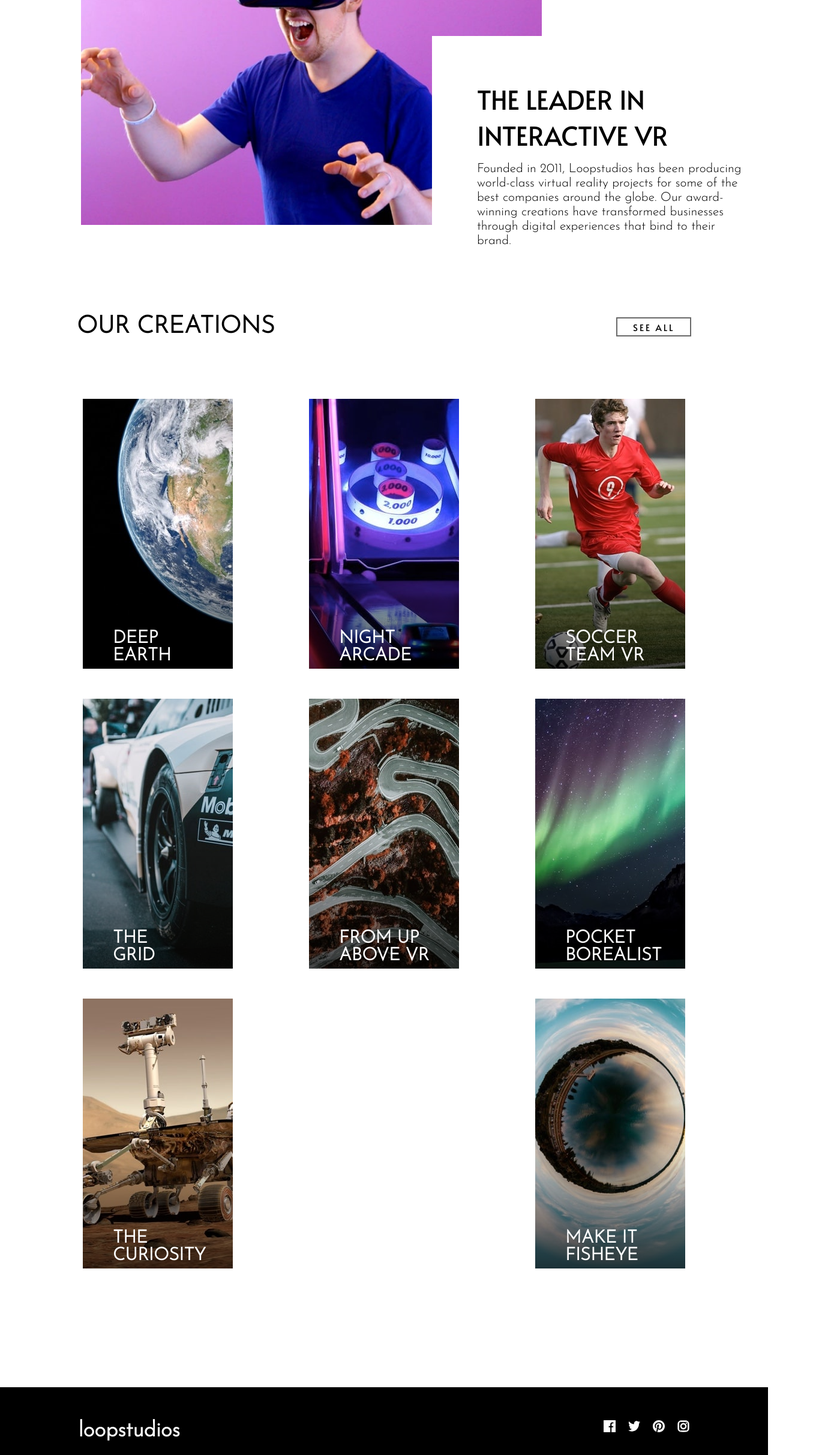
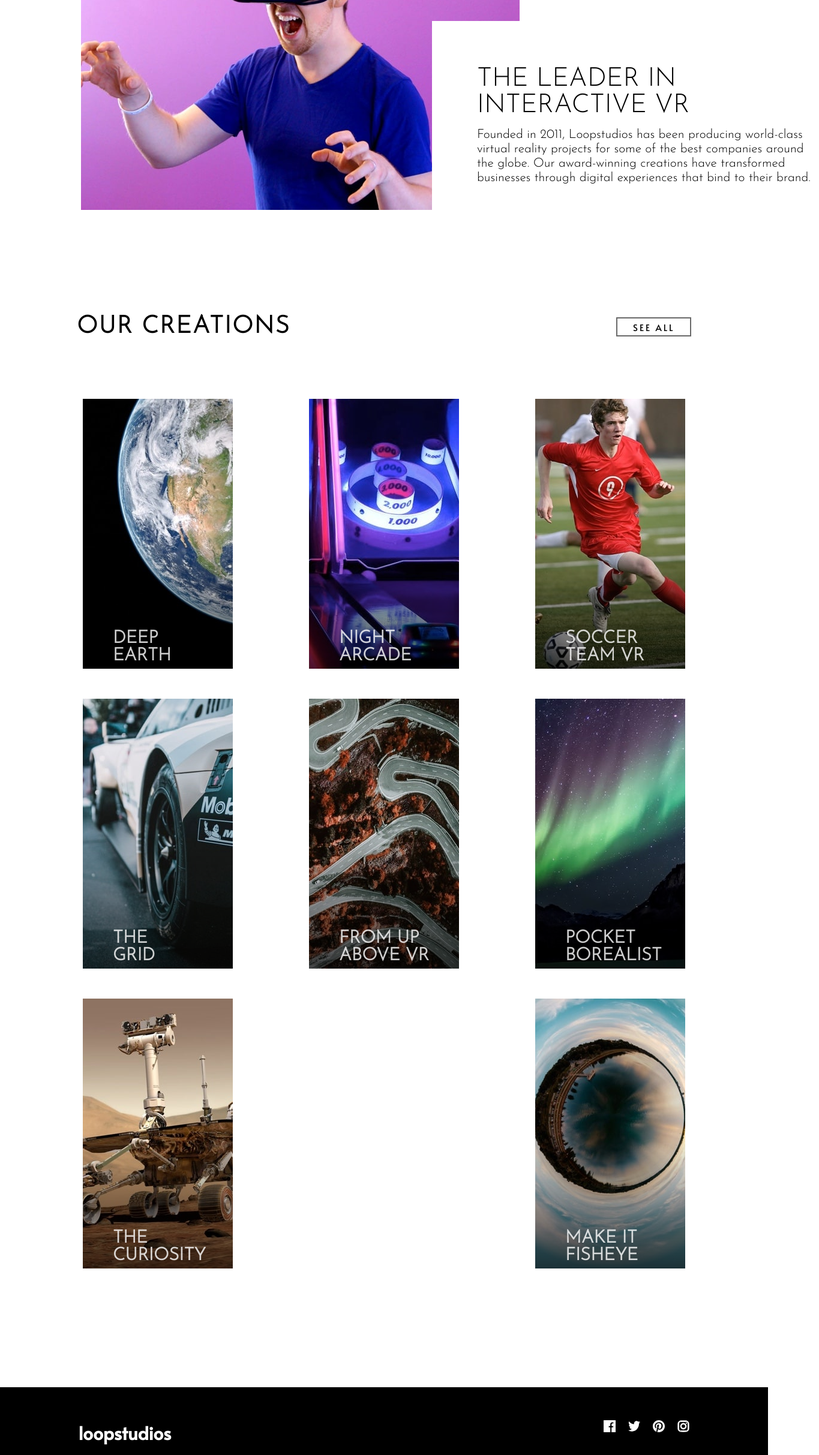
Before and after one commit to LordDeep69/workShop3, a React (Vite) app: page / in a window 1280 px wide. Shown: the part 940-3366 px from the top of the page at 60% size, 1365 px wide, since content can reach past the window. Built offline with nearby package versions, Linux system fonts and the light colour scheme.

Commit message:
Corrected styles

```diff
--- a/src/components/footer/footer.scss
+++ b/src/components/footer/footer.scss
@@ -37,7 +37,8 @@
     }
     &__logo{
         padding: 3rem 0rem 1rem 0rem;
-        font-size: 2.4rem;
+        font-size: 2rem;
+        font-family: $font1;
         @include mobile{
             padding: .7rem;
             align-self: flex-start;
@@ -81,7 +82,7 @@
             }
             &__ol-li{
                 list-style-type: none;
-                padding: .7rem;
+                padding: .7rem 1rem;
                 cursor: pointer;
                 position: relative;
             }
--- a/src/components/main-banner/mainBanner.scss
+++ b/src/components/main-banner/mainBanner.scss
@@ -49,7 +49,6 @@
         @include desktop{
             display: flex;
             // height: 80vh;
-            width: 60%;
             margin: 9rem;
         }
     }
@@ -68,10 +67,10 @@
             bottom: 17rem;
         }
         @include desktop{
-            padding: 5rem 0rem 0rem 5rem;
+            padding: 5rem 0rem 3rem 5rem;
             background-color: $white;
             position: relative;
-            width: 35rem;
+            width: 43rem;
             left: 48rem;
             bottom: 30rem;
             margin: 0;
@@ -79,7 +78,7 @@
 
         &__title{
             text-align: center;
-            font-family: $font1;
+            font-family: $font2;
             font-weight: 400;
             font-size: 2rem;
             @include mobile{
--- a/src/components/main-card/mainCard.scss
+++ b/src/components/main-card/mainCard.scss
@@ -55,7 +55,7 @@
                     font-size: 2.3vw;
                     word-wrap: break-word;
                     font-family: $font2;
-
+                    opacity: 80%;
 
 
                     }
--- a/src/components/main-cards/mainCards.scss
+++ b/src/components/main-cards/mainCards.scss
@@ -72,7 +72,7 @@
         display: flex;
         justify-content: center;
         align-items: center;
-
+        letter-spacing: 2px;
 
     }
 
```
